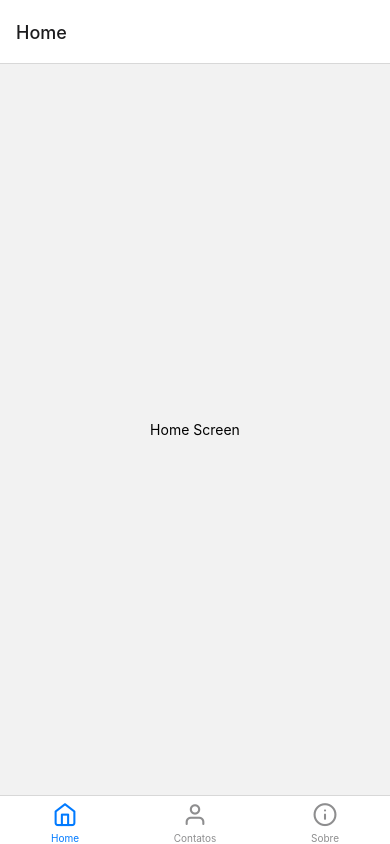
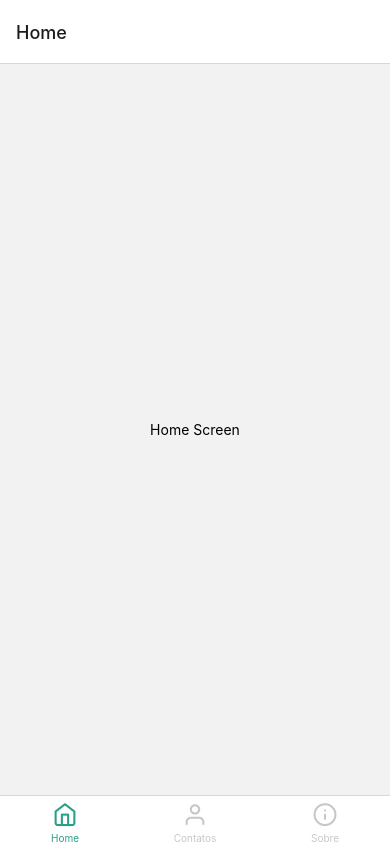
Before and after one commit to alanbarra/reactNative-navegacao-stack, a React Native app: screen / in a window 390 px wide. Built offline with nearby package versions, Linux system fonts and the light colour scheme.

Commit message:
Update App.js

```diff
--- a/App.js
+++ b/App.js
@@ -14,6 +14,9 @@ export default function App() {
     <NavigationContainer>
       <Tab.Navigator
         screenOptions={({ route }) => ({
+          headerShown: true,
+          tabBarActiveTintColor: '#2A9F85',
+          tabBarInactiveTintColor: '#C7C7C7',
           tabBarIcon: ({ color, size }) => {
             let iconName;
 
```
